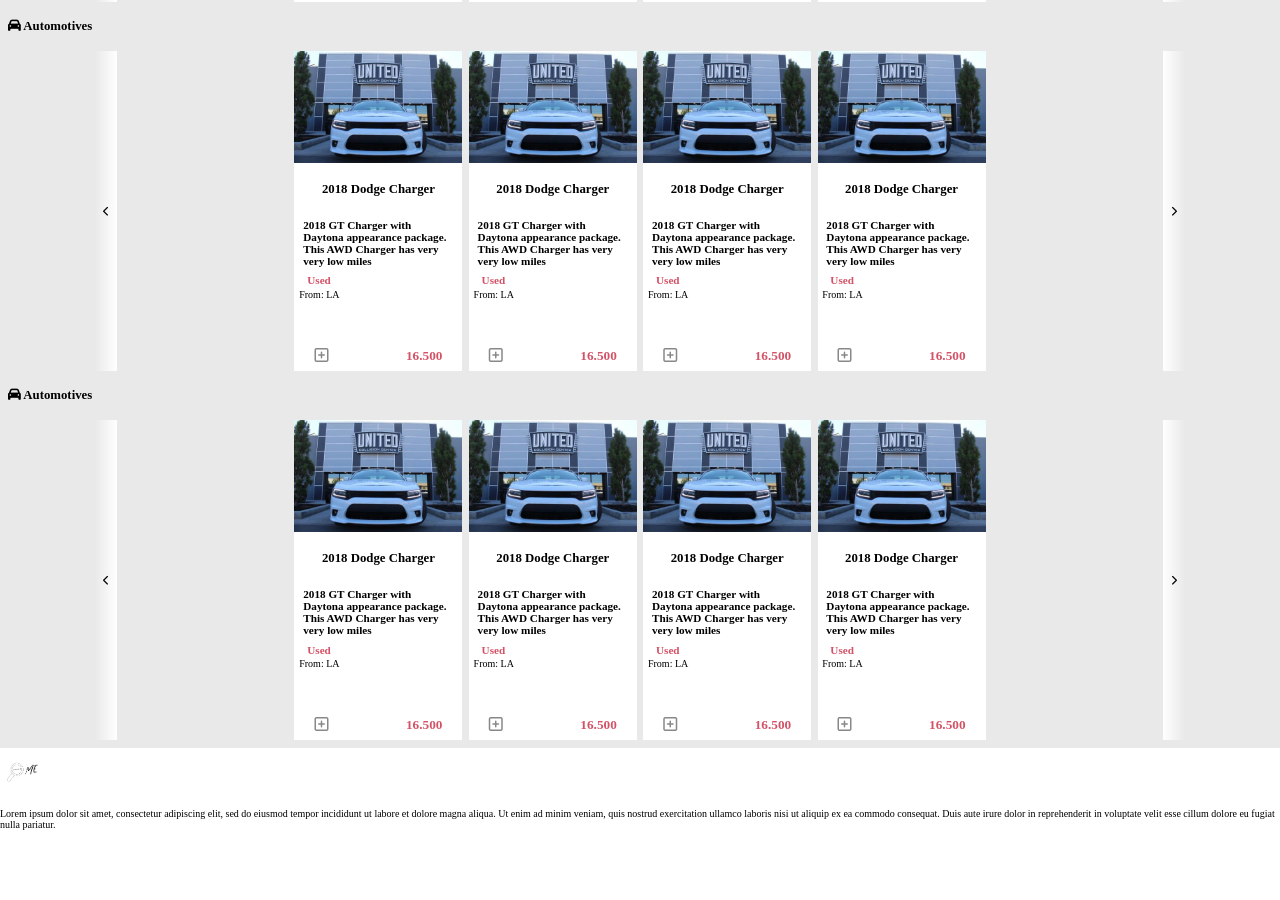
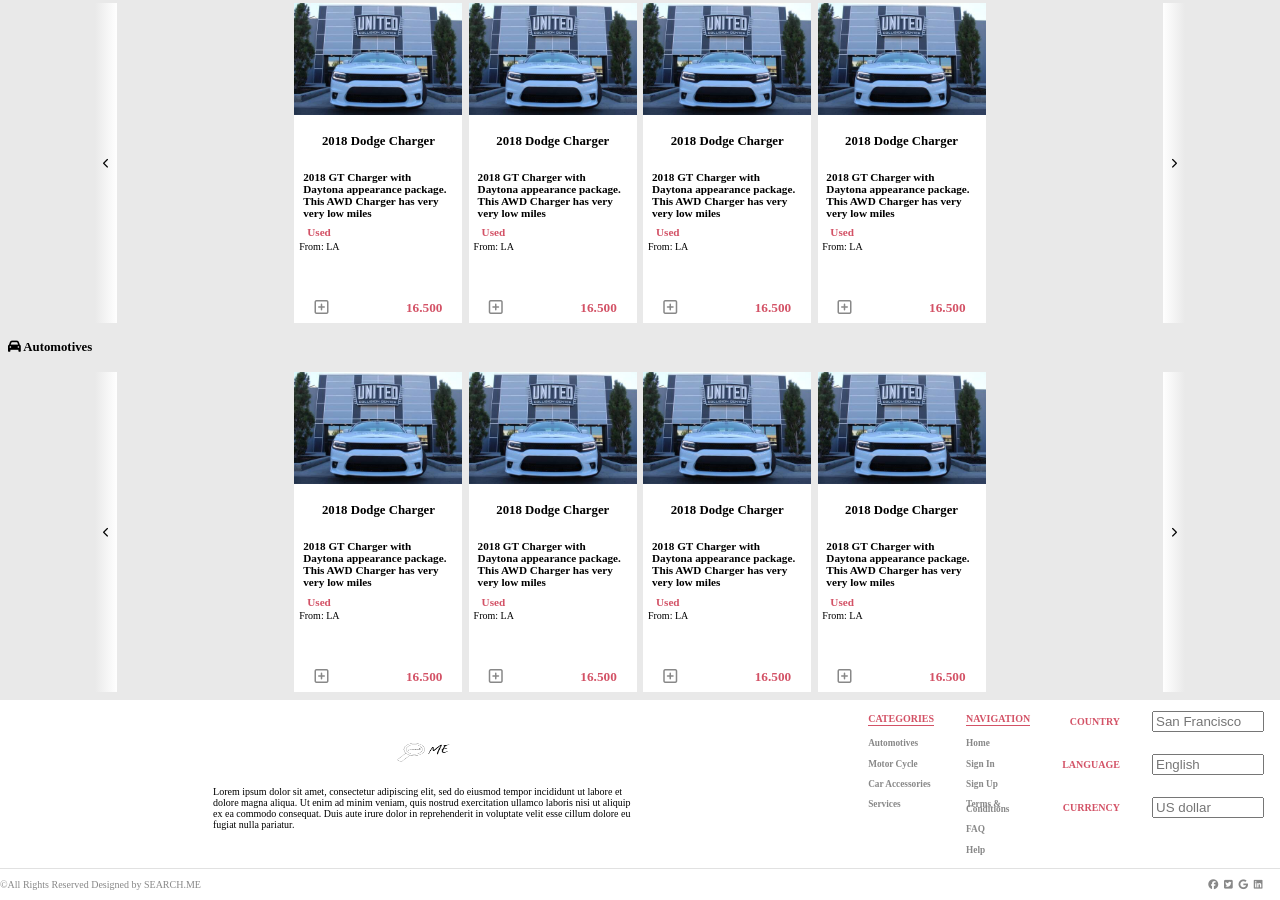
Before and after one commit to sanadwj/Online-automotive-shop-project, a plain HTML site: page main-page.html in a window 1280 px wide. Shown: the part 930-1830 px from the top of the page. Before the commit the page ends 1770 px from the top, so only its background shows below. Drawn offline with Linux system fonts and the light colour scheme.

Commit message:
Add content & styles for search-page

```diff
--- a/main-page.html
+++ b/main-page.html
@@ -63,7 +63,8 @@
                 <input class="item" type="search" name="item" id="mySearch" placeholder="What do you search for ?">
                 <input class="city" type="search" name="city" id="myCity" placeholder="City">
                 <div class="search">
-                    <button>SEARCH</button>
+                    <a href="./search-page.html"><button>SEARCH</button></a>
+
                 </div>
 
 
@@ -165,6 +166,7 @@
 
                             </div>
                         </div>
+
                         <div class="car1 flex s-425">
                             <div class="car-img">
                                 <img src="./graphics/ad1-3.jpg" alt="">
@@ -673,41 +675,83 @@
                         <i class="fa fa-chevron-right" aria-hidden="true"></i>
                     </div>
                 </div>
-
-
-
-
-
             </div>
-
-
         </div>
 
-
-
-
     </main>
-    <footer>
-        <div>
-            <div>
+    <footer class="footer flex">
+        <div class="sec flex">
+            <div class="footer-logo flex">
                 <img class="logo" src="./graphics/logo.png" alt="">
                 <p>Lorem ipsum dolor sit amet, consectetur adipiscing elit, sed do eiusmod tempor incididunt ut labore et dolore magna aliqua. Ut enim ad minim veniam, quis nostrud exercitation ullamco laboris nisi ut aliquip ex ea commodo consequat. Duis aute irure dolor in reprehenderit in voluptate velit esse cillum dolore eu fugiat nulla pariatur.</p>
             </div>
-            <div>
-                <div>
+            <div class="cat-nav flex">
+                <div class="lists flex">
+                    <div class="title">
+                        <h4>CATEGORIES</h4>
+                    </div>
+                    <div class="list">
+                        <a href="#"><h5>Automotives</h5></a>
+                        <a href="#"><h5>Motor Cycle</h5></a>
+                        <a href="#"><h5>Car Accessories</h5></a>
+                        <a href="#"><h5>Services</h5></a>
+                    </div>
 
                 </div>
-                <div>
+                <div class="lists flex">
+                    <div class="title">
+                        <h4>NAVIGATION</h4>
+                    </div>
+                    <div class="list">
+                        <a href="#"><h5>Home</h5></a>
+                        <a href="#"><h5>Sign In</h5></a>
+                        <a href="#"><h5>Sign Up</h5></a>
+                        <a href="#"><h5>Terms & Conditions</h5></a>
+                        <a href="#"><h5>FAQ</h5></a>
+                        <a href="#"><h5>Help</h5></a>
+                    </div>
+                </div>
+                <div class="options flex">
+                    <div class="option flex">
+                        <div>
+                            <h4>COUNTRY</h4>
+                        </div>
+                        <div>
+                            <input type="search" name="" id="" placeholder="San Francisco">
+                        </div>
 
+
+                    </div>
+                    <div class="option flex">
+                        <div>
+                            <h4>LANGUAGE</h4>
+                        </div>
+                        <div>
+                            <input type="search" name="" id="" placeholder="English">
+                        </div>
+                    </div>
+                    <div class="option flex">
+                        <div>
+                            <h4>CURRENCY</h4>
+                        </div>
+                        <div>
+                            <input type="search" name="" id="" placeholder="US dollar">
+                        </div>
+                    </div>
                 </div>
             </div>
-            <div>
-                <div></div>
             </div>
-        </div>
-        <div>
-            <div></div>
-            <div></div>
+
+        <div class="rights flex">
+            <div class="right">
+                <p><span>&copy;</span>All Rights Reserved Designed by SEARCH.ME</p>
+            </div>
+            <div class="icons">
+                <a href="#"><i class="fa fa-facebook-official" aria-hidden="true"></i></a>
+                <a href="#"><i class="fa fa-twitter-square" aria-hidden="true"></i></a>
+                <a href="#"><i class="fa fa-google" aria-hidden="true"></i></a>
+                <a href="#"><i class="fa fa-linkedin-square" aria-hidden="true"></i></a>
+            </div>
         </div>
 
     </footer>
--- /dev/null
+++ b/search-styles.css
@@ -0,0 +1,43 @@
+/*---------------General-----------------*/
+
+* {
+    box-sizing: border-box;
+
+}
+
+body {
+    font-size: 62.5%;
+    margin: 0 auto;
+}
+
+.flex {
+    display: flex;
+}
+
+h6 {
+    font-size: 0.5rem;
+}
+
+.larg-screen, .s-425, .xl-screen, .md-screen , .l-screen{
+    display: none;
+}
+
+/*-------------header------------*/
+
+.search-header {
+    flex-direction: column;
+    justify-content: center;
+    align-items: center;
+    background-image: url(./graphics/background.png);
+    background-size: cover;
+    height: auto;
+
+}
+
+.search-header-forms {
+    flex-direction: column;
+    flex-wrap: wrap;
+    align-items: center;
+    justify-content: center;
+    margin: 3rem;
+}
--- a/styles.css
+++ b/styles.css
@@ -39,6 +39,7 @@ h6 {
     align-items: center;
     justify-content: center;
     background-color: #383838;
+    height: 3rem;
 
 }
 
@@ -307,6 +308,103 @@ h6 {
     color: #d35266;
 }
 
+/*------------------footer---------------*/
+
+.footer {
+    flex-direction: column;
+}
+
+.sec {
+    flex-direction: column;
+}
+
+.cat-nav {
+    flex-direction: row;
+    justify-content: center;
+    align-items: flex-start;
+
+}
+
+.footer-logo {
+    flex-direction: column;
+    justify-content: center;
+    align-items: center;
+}
+
+.footer-logo img {
+    width: 5rem;
+}
+
+.footer-logo p {
+    width: 50%;
+}
+
+.lists {
+    flex-direction: column;
+    margin: 0 1rem;
+}
+
+.list a {
+    text-decoration: none;
+    font-size: .7rem;
+    color: #888888;
+    line-height: 0.3rem;
+}
+
+.title {
+    color: #d35266;
+    border-bottom: solid .5px;
+    height: 1.6rem;
+
+}
+
+
+
+.options  {
+    flex-direction: column;
+    justify-content: center;
+    align-items: flex-end ;
+}
+
+.option {
+    flex-direction: row;
+    justify-content: center;
+    align-items: center;
+
+}
+
+.option h4 {
+    margin: 1rem;
+    color: #d35266;
+
+}
+
+.option input {
+    width: 7rem;
+    margin: 0 1rem;
+}
+
+.rights {
+    flex-direction: row;
+    justify-content: space-between;
+    align-items: center;
+    border-top: 1px solid #88888841;
+
+}
+
+.right {
+    color: #888888;
+}
+
+.icons {
+    margin: 0 1rem;
+}
+
+.icons a {
+    color: #888888;
+    margin: 0.1rem;
+}
+
 @media (min-width: 424px) {
     .s-425 {
         display: flex;
@@ -323,7 +421,7 @@ h6 {
     .md-screen {
         display: flex;
     }
-    .xs-screen {
+    .xs-screen, .l-screen {
         display: none;
     }
 
@@ -364,6 +462,10 @@ h6 {
 
     }
 
+    .l-screen {
+        display: none;
+    }
+
     .header-forms {
         flex-direction: row;
         align-items: center;
@@ -393,6 +495,10 @@ h6 {
         color: #888888;
         border: none;
     }
+
+    .sec {
+        flex-direction: row;
+    }
 }
 
 @media (min-width: 1023px) {
```
Also changed, not shown: search-page.html (+134 -0 lines).
